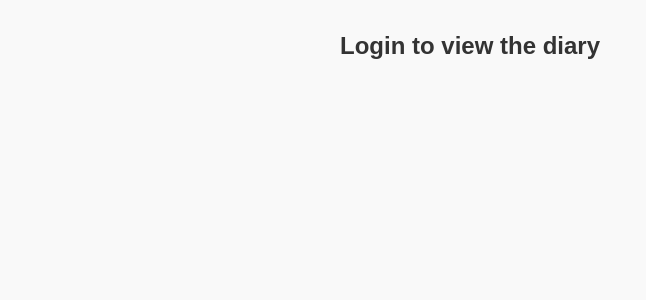
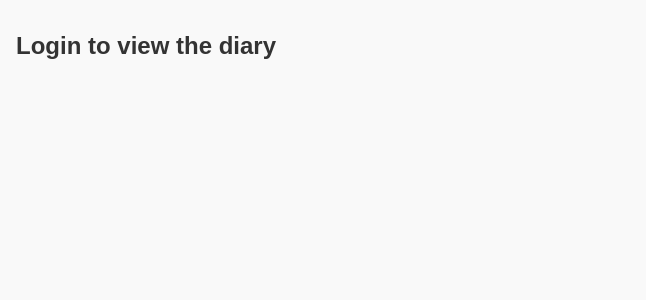
Before and after one commit to mahfuj69/mehers-diary, a Next.js app: page / in a window 1280 px wide. Shown: the top 300 px of the page, without its empty margins (0-646 px from the left). Built offline with nearby package versions, Linux system fonts and the light colour scheme.

Commit message:
Update page.js

```diff
--- a/app/page.js
+++ b/app/page.js
@@ -34,17 +34,12 @@ export default function Home() {
       fetch('/diary.txt')
         .then((res) => res.text())
         .then((text) => {
-          // Split entries by the date header format: ##### DATE: YYYY-MM-DD ##########
           const entries = text.split(/(?=^##### DATE: \d{4}-\d{2}-\d{2} ##########)/gm);
 
-          // Check the result of the split
-          console.log('Entries split:', entries);
-
-          // Reverse the entries while preserving the formatting
           const reversed = entries
-            .map((e) => e.trimEnd()) // Trim extra spaces or newlines
-            .reverse() // Reverse the entries
-            .join('\n\n'); // Join them back with double newlines between entries
+            .map((e) => e.trimEnd())
+            .reverse()
+            .join('\n\n');
 
           setDiaryContent(reversed);
         })
@@ -57,7 +52,15 @@ export default function Home() {
 
   return (
     <GoogleOAuthProvider clientId="195839471495-akcgks1mbgf2utk9300f3ki94c7elkn6.apps.googleusercontent.com">
-      <main style={{ padding: '1rem', maxWidth: '600px', margin: '0 auto', fontFamily: 'Arial' }}>
+      <main
+        style={{
+          padding: '1rem',
+          width: '100%',
+          maxWidth: '100%',
+          fontFamily: 'Arial, sans-serif',
+          boxSizing: 'border-box',
+        }}
+      >
         {!isAuthorized ? (
           <>
             <h1 style={{ fontSize: '1.5rem', marginBottom: '1rem' }}>Login to view the diary</h1>
@@ -70,7 +73,9 @@ export default function Home() {
           </>
         ) : (
           <>
-            <h2 style={{ fontSize: '1.25rem', marginBottom: '0.5rem' }}>Welcome, {userEmail}</h2>
+            <h2 style={{ fontSize: '1.25rem', marginBottom: '0.5rem' }}>
+              Welcome, {userEmail}
+            </h2>
             <pre
               style={{
                 whiteSpace: 'pre-wrap',
@@ -79,8 +84,10 @@ export default function Home() {
                 borderRadius: '8px',
                 border: '1px solid #ccc',
                 overflowWrap: 'break-word',
-                maxHeight: '400px', // Add scrolling if the content is long
+                width: '100%',
+                maxHeight: '80vh',
                 overflowY: 'auto',
+                boxSizing: 'border-box',
               }}
             >
               {diaryContent}
```
